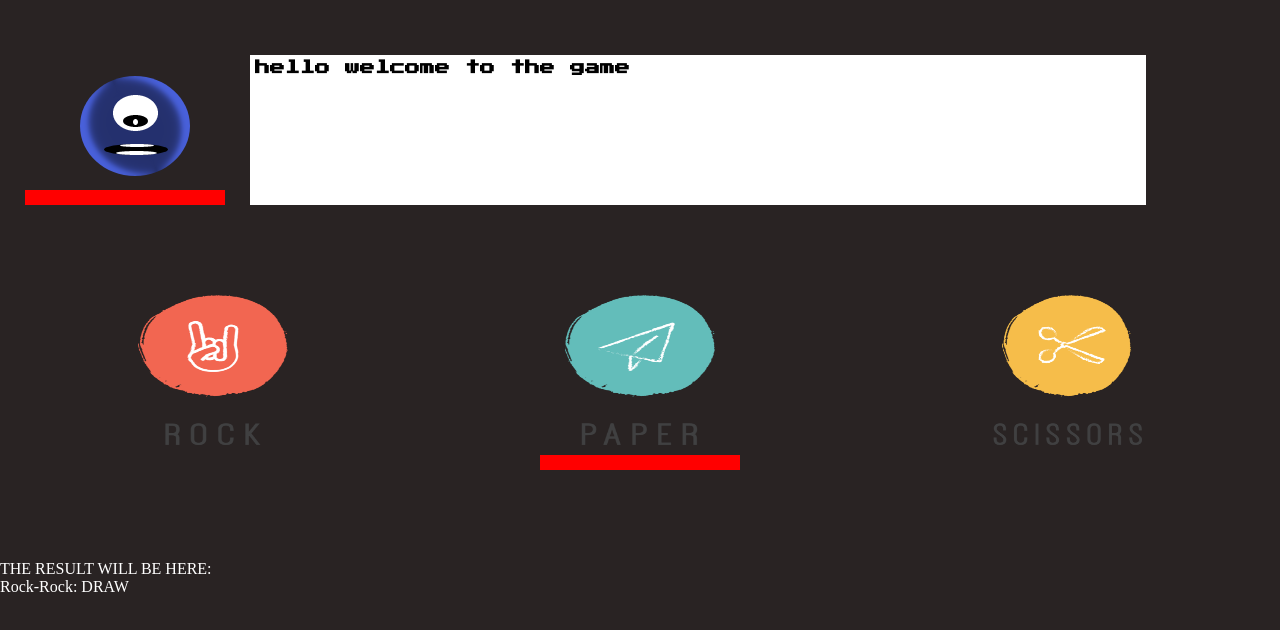
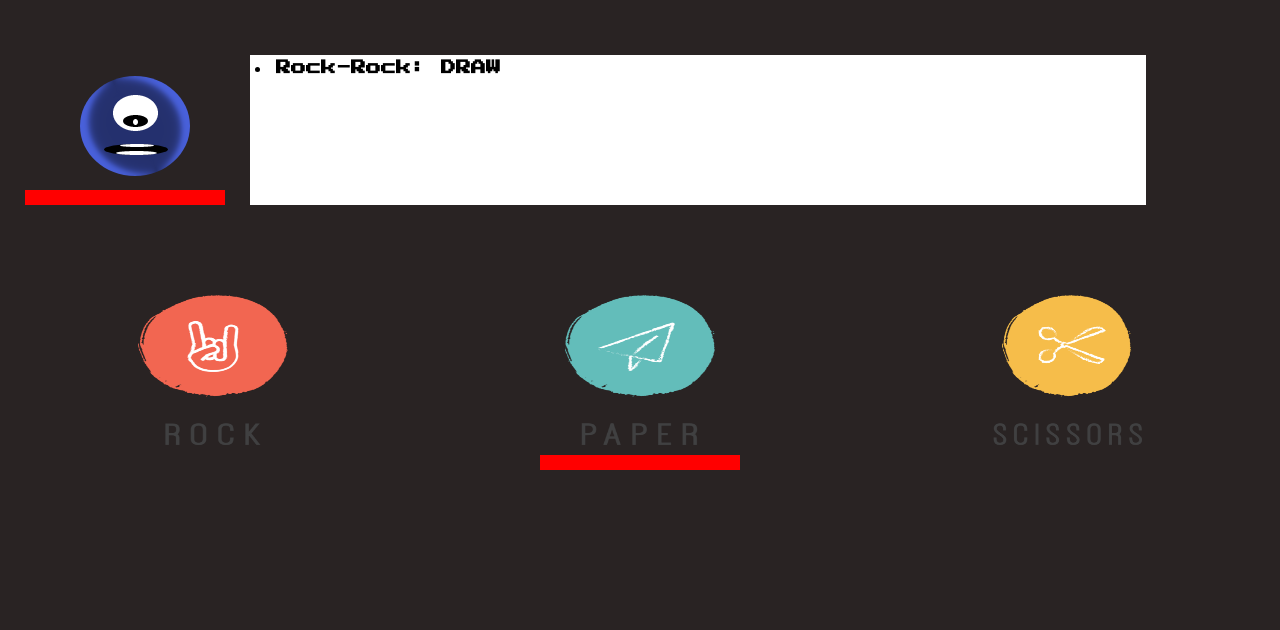
Before and after one commit to JeremiasB23/Rock-Paper-Scissors, a plain HTML site: page index.html in a window 1280 px wide. Both pictures are taken after a click on the picture 213 px from the left and 370 px from the top of the page. Drawn offline with Linux system fonts and the light colour scheme.

Commit message:
Some fixes

```diff
--- a/index.html
+++ b/index.html
@@ -15,7 +15,8 @@
 
     <div class="bossChilds">
         <img src="./Images/Monster.png" alt="">
-        <h1 class="bossDialogue">hello welcome to the game</h1>
+        <h1 class="bossDialogue"><!--!I'm supposed to add boss text here-->
+        <div class="result"></div></h1><!--*Muestra el resultado de las partidas-->
     </div>
 
 </div>
@@ -42,8 +43,6 @@
 <br><br><br><br><br><!--Just provisory-->
 
 
-<div>THE RESULT WILL BE HERE:</div>
-<div class="result"></div><br>
 
 
 
@@ -81,10 +80,16 @@ function mainGameMechanichs(){
        healLost(enemyLife);
        UserhealLost(userLife);
        const resultTaker4 = document.createTextNode(winner());
-       result.appendChild(resultTaker);//No sé que significa pero basicamente esto muestra
-       result.appendChild(resultTaker2);//el resultado en pantalla
-       result.appendChild(resultTaker3);//el resultado en pantalla
-       result.appendChild(resultTaker4);//el resultado en pantalla
+
+       const newLi = document.createElement("LI");//Usamos esto para crear LI
+       newLi.appendChild(resultTaker);
+       newLi.appendChild(resultTaker2);
+       newLi.appendChild(resultTaker3);
+       newLi.appendChild(resultTaker4);
+       result.appendChild(newLi);//No sé que significa pero basicamente esto muestra
+       result.appendChild(newLi);//el resultado en pantalla
+       result.appendChild(newLi);//el resultado en pantalla
+       result.appendChild(newLi);//el resultado en pantalla
     }
 
 
--- a/styles/style.scss
+++ b/styles/style.scss
@@ -41,6 +41,7 @@ body {
   width: 200px;
   margin-top: -110px;
   margin-left: 25px;
+  transition: width 2s;
 }
 
 .healthBarHpLose1 {
@@ -79,6 +80,7 @@ body {
   height: 15px;
   width: 200px;
   margin-top: 10px;
+  transition: width 2s;
 }
 
 .UserhealthBarHpLose1 {
```
Also changed, not shown: styles/style.css, 1 other file.
